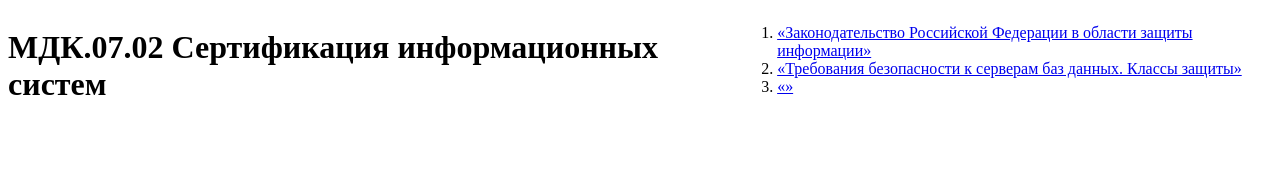
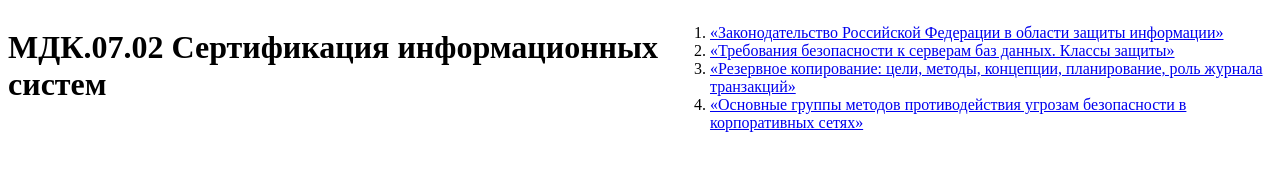
Before and after one commit to Karasuga/-, a plain HTML site: page sertis.html in a window 1280 px wide. Drawn offline with Linux system fonts and the light colour scheme.

Commit message:
sertis.html

```diff
--- a/sertis.html
+++ b/sertis.html
@@ -14,7 +14,8 @@
     <ol>
         <li><a href="sertis1.html">«Законодательство Российской Федерации в области защиты информации»</a></li>
         <li><a href="sertis2.html">«Требования безопасности к серверам баз данных. Классы защиты»</a></li>
-        <li><a href="sertis3.html">«»</a></li>
+        <li><a href="sertis3.html">«Резервное копирование: цели, методы, концепции, планирование, роль журнала транзакций»</a></li>
+        <li><a href="sertis4.html">«Основные группы методов противодействия угрозам безопасности в корпоративных сетях»</a></li>
     </ol>
     </div>
 
```
